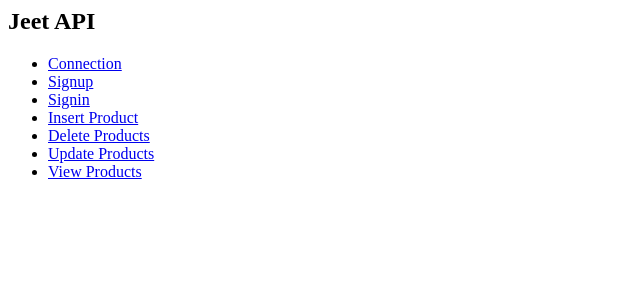
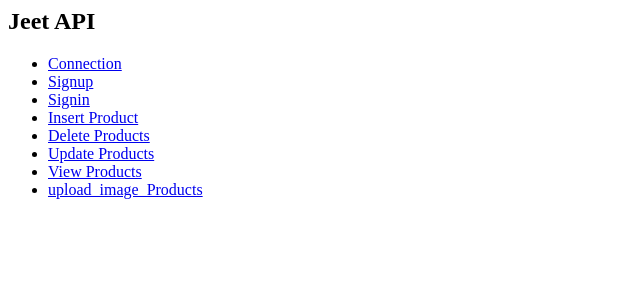
Before and after one commit to jeetghelani61/jeet_details, a PHP site: page / in a window 1280 px wide. Shown: the top 300 px of the page, without its empty margins (0-640 px from the left). Run offline with PHP 8.4, Linux system fonts and the light colour scheme.

Commit message:
Update index.php

```diff
--- a/index.php
+++ b/index.php
@@ -8,5 +8,6 @@ echo "<li><a href='jeet/insert.php'>Insert Product</a></li>";
 echo "<li><a href='jeet/delete.php'>Delete Products</a></li>";
 echo "<li><a href='jeet/update.php'>Update Products</a></li>";
 echo "<li><a href='jeet/view.php'>View Products</a></li>";
+echo "<li><a href='jeet/upload.php'>upload_image_Products</a></li>";
 echo "</ul>";
 ?>
```
